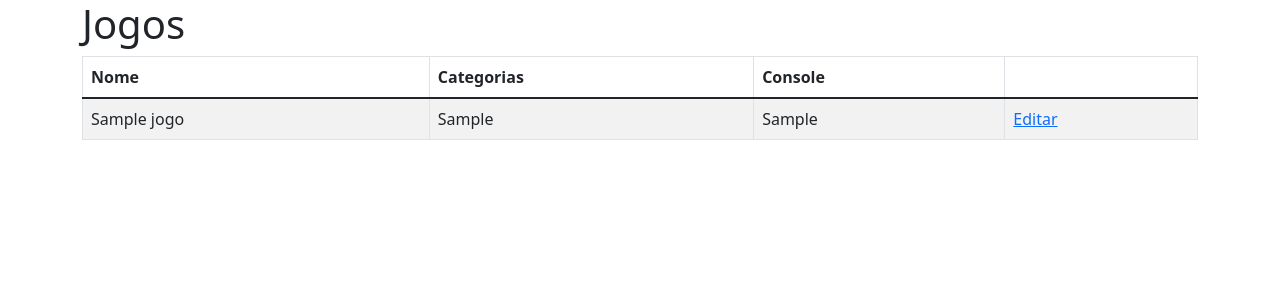
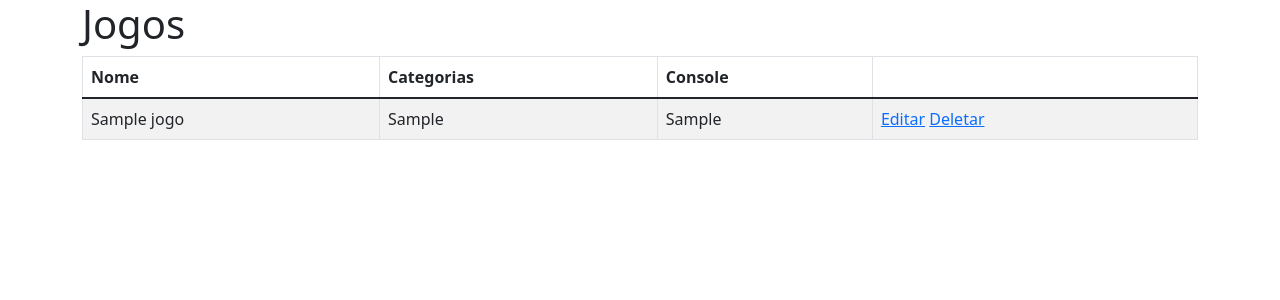
Before and after one commit to GuilFranca/FlaskDesenvolvimentoWeb-Alura, a Flask app: page / in a window 1280 px wide. Shown: the top 300 px of the page. Run offline with Flask 3, Linux system fonts and the light colour scheme; tables that the repository leaves empty hold one stand-in row (values such as "Sample post"); some libraries are stand-ins or nearby versions.

Commit message:
Aula 2 - Deletando jogos - Finalizado

```diff
--- a/templates/lista.html
+++ b/templates/lista.html
@@ -15,7 +15,10 @@
          <td>{{ jogo.nome }}</td>
          <td>{{ jogo.categoria }}</td>
          <td>{{ jogo.console }}</td>
-         <td><a href="{{ url_for('editar', id=jogo.id) }}">Editar</a></td>
+         <td>
+            <a href="{{ url_for('editar', id=jogo.id) }}">Editar</a>
+            <a href="{{ url_for('deletar', id=jogo.id) }}">Deletar</a>
+         </td>
       </tr>
       {% endfor %}
    </tbody>
--- a/views.py
+++ b/views.py
@@ -69,6 +69,25 @@ def atualizar():
 
     return redirect(url_for('index'))
 
+@app.route('/deletar/<int:id>')
+def deletar(id):
+    if 'usuario_logado' not in session or session['usuario_logado'] == None:
+        # Como editar é uma rota dinâmica é necessário enviar o id junto
+        return redirect(url_for('login', proxima=url_for('deletar', id = id)))
+
+
+    Jogos.query.filter_by(id=id).delete()
+    # jogo = Jogos.query.filter_by(id=id).first()
+    # nome_jogo_deletado = jogo.nome
+
+    # db.session.remove(jogo)
+    db.session.commit()
+
+    flash('Jogo deletado com sucesso!')
+
+    return redirect(url_for('index'))
+
+
 @app.route('/login')
 def login():
     proxima = request.args.get('proxima')
```
Also changed, not shown: 1 other file.
